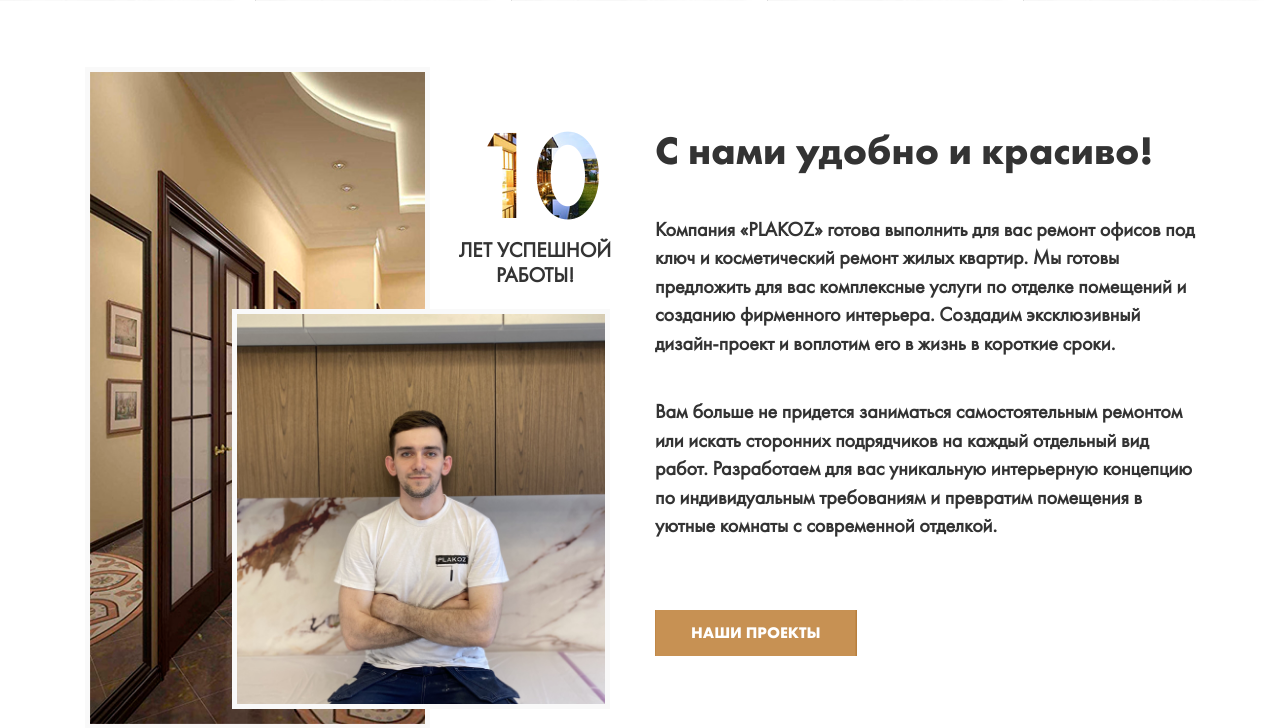
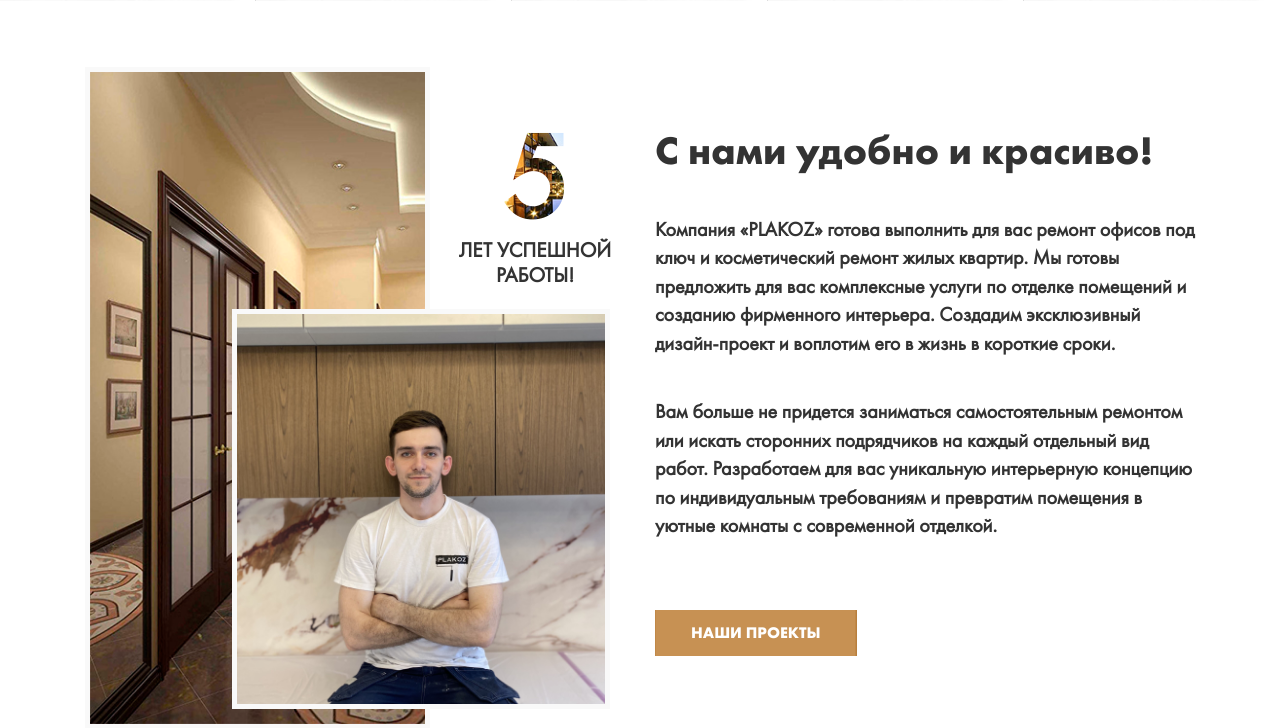
Before and after one commit to glushok123/app, a Symfony app: template templates/index.html.twig in a window 1280 px wide. Shown: the part 1291-2019 px from the top of the page. Run offline with Twig, Linux system fonts and the light colour scheme; the template is opened without the code that fills it, so the values that code supplies are empty; some libraries are stand-ins or nearby versions.

Commit message:
правки

```diff
--- a/templates/index.html.twig
+++ b/templates/index.html.twig
@@ -349,7 +349,7 @@
                             <img src="assets/img/about-section/4.jpg" alt="">
                         </div>
                         <div class="text-box">
-                            <p class="years-of-success" style="text-align: center;"><span class="knockout">10</span><br>Лет
+                            <p class="years-of-success" style="text-align: center;"><span class="knockout">5</span><br>Лет
                                 успешной работы!</p>
                         </div>
 
```
